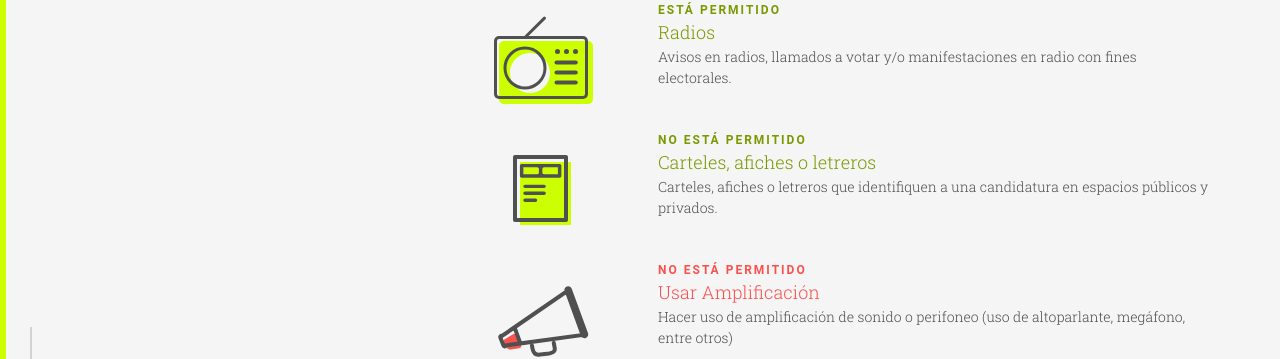
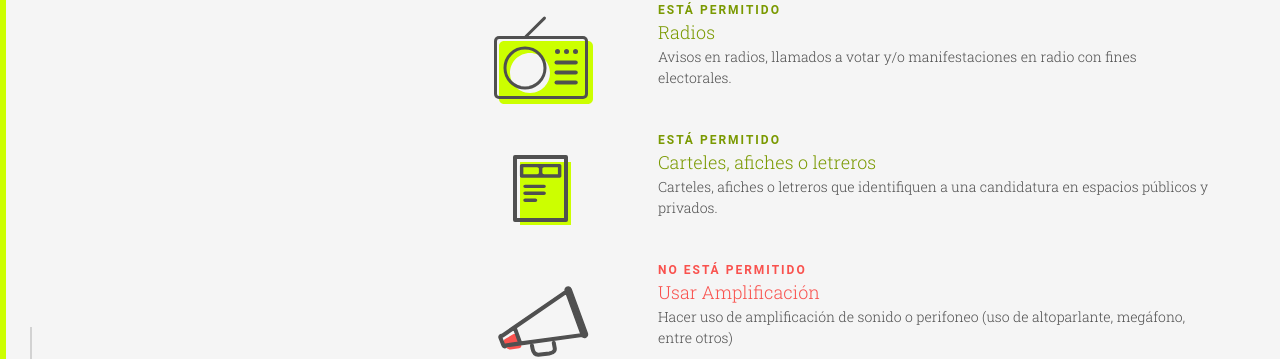
Before and after one commit to ciudadanointeligente/semaforo-electoral, a Jekyll site: the page built from index.html, in a window 1280 px wide and 900 px high, scrolled down 9694 px. Shown: the part 127-486 px from the top of the window. Built offline with Jekyll 4.4.1, drawn with Linux system fonts in a browser that asks for light colours; nearby versions of some CDN libraries.

Commit message:
Corrección en propaganda total

```diff
--- a/_includes/propagandatotal.html
+++ b/_includes/propagandatotal.html
@@ -126,7 +126,7 @@
   <div class="row">
     <div class="col-md-2 col-md-offset-4 col-xs-3"><img src="{{ "/img/afiche-si.svg" | prepend: site.baseurl }}"></div>
     <div class="col-md-6 col-xs-9">
-      <div class="tag si">No está permitido</div>
+      <div class="tag si">Está permitido</div>
       <div class="si">Carteles, afiches o letreros</div>
       <p class="bajada">Carteles, afiches o letreros que identifiquen a una candidatura en espacios públicos y privados.</p>
     </div>
```
